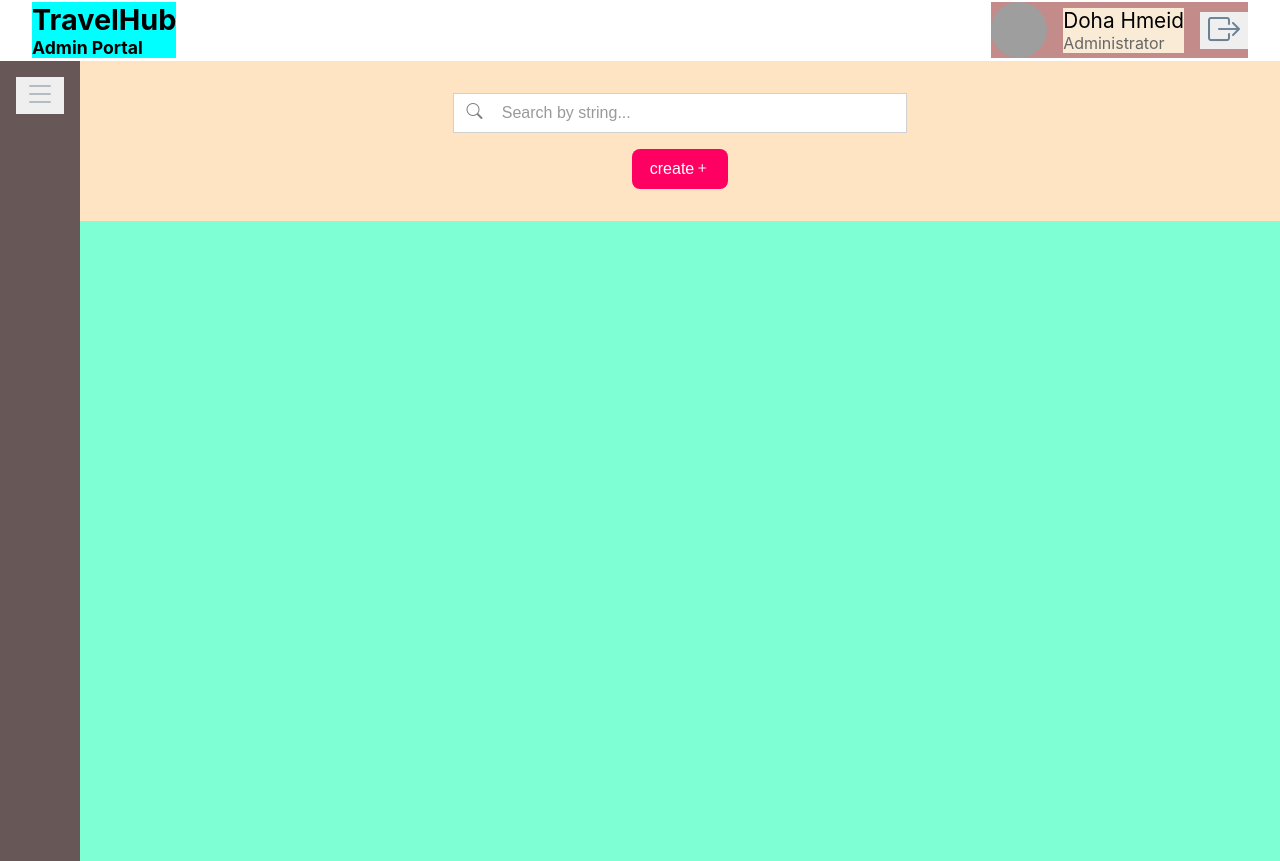
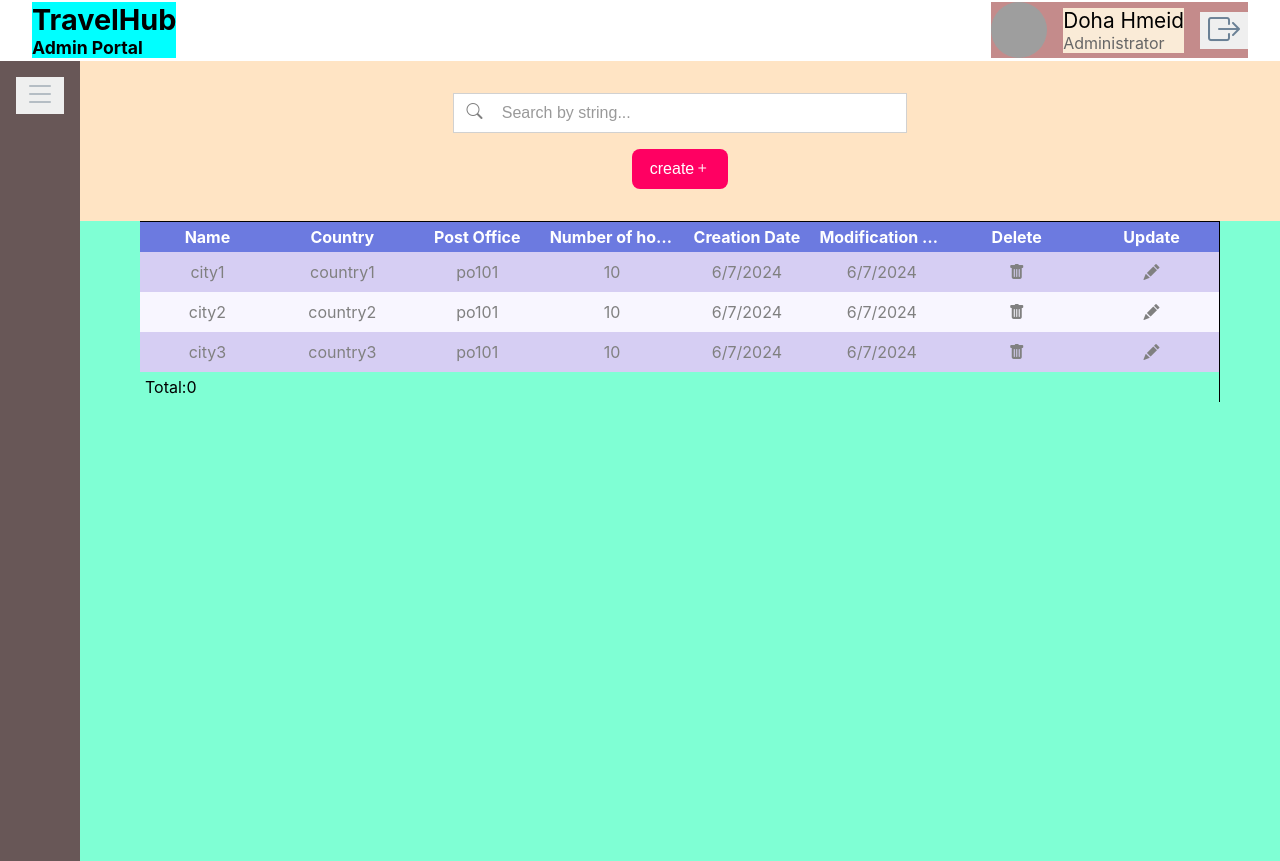
Before and after one commit to dohmeid/travel-accommodation-booking-platform, a React (Create React App) app: page / in a window 1280 px wide. Built offline with nearby package versions, Linux system fonts and the light colour scheme; grey boxes are pictures that could not be loaded.

Commit message:
adding the table grid to the admin page

```diff
--- a/src/components/AdminPage/AdminPage.tsx
+++ b/src/components/AdminPage/AdminPage.tsx
@@ -3,6 +3,7 @@ import classes from "./AdminPage.module.css";
 import Header from "./Header/Header";
 import Navigator from "./Navigator/Navigator";
 import ControlBar from "./ControlBar/ControlBar";
+import TableGrid from "./TableGrid/TableGrid";
 
 const AdminPage: FC = () => {
   return (
@@ -14,6 +15,7 @@ const AdminPage: FC = () => {
 
         <div className={classes.body}>
           <ControlBar />
+          <TableGrid/>
         </div>
       </div>
     </div>
--- /dev/null
+++ b/src/components/AdminPage/TableGrid/TableGrid.module.css
@@ -0,0 +1,64 @@
+.gridContainer {
+    display: flex;
+    flex-direction: column;
+    justify-content: center;
+    align-items: center;
+
+    .grid {
+        display: grid;
+        grid-template-columns: 1fr 1fr 1fr 1fr 1fr 1fr 1fr 1fr;
+        max-width: 90%;
+        border-collapse: collapse;
+        border-top: 1px solid black;
+        border-right: 1px solid black;
+
+        thead {
+
+            display: contents;
+
+            tr th {
+                text-align: center;
+                position: sticky;
+                background: #6c7ae0;
+                font-size: 1rem;
+                color: white;
+            }
+        }
+
+        tbody {
+
+            tr {
+                td {
+                    padding-top: 10px;
+                    padding-bottom: 10px;
+                    color: #808080;
+                    background: #d6cef3;
+                }
+
+                &:nth-child(even) td {
+                    background: #f8f6ff;
+                }
+            }
+
+
+
+        }
+
+        tfoot {}
+    }
+
+}
+
+
+tbody,
+tr {
+    display: contents;
+}
+
+th,
+td {
+    padding: 5px;
+    overflow: hidden;
+    text-overflow: ellipsis;
+    white-space: nowrap;
+}
--- /dev/null
+++ b/src/components/AdminPage/TableGrid/TableGrid.tsx
@@ -0,0 +1,85 @@
+import React, { useState, FC } from "react";
+import classes from "./TableGrid.module.css";
+
+const TableGrid: FC = () => {
+  /*
+- Cities: Name, Country, Post Office, Number of hotels, creation and modification dates, and delete option.
+- Hotels: Name, star rate, owner, room number, creation and modification dates, delete option.
+- Rooms: Number, availability, adult and children capacity, creation and modification dates, delete option.
+
+*/
+
+  return (
+    <div className={classes.gridContainer}>
+      <table className={classes.grid}>
+        <thead>
+          <tr>
+            <th>Name</th>
+            <th>Country</th>
+            <th>Post Office</th>
+            <th>Number of hotels</th>
+            <th>Creation Date</th>
+            <th>Modification Date</th>
+            <th>Delete</th>
+            <th>Update</th>
+          </tr>
+        </thead>
+        <tbody>
+          <tr>
+            <td>city1</td>
+            <td>country1</td>
+            <td>po101</td>
+            <td>10</td>
+            <td>6/7/2024</td>
+            <td>6/7/2024</td>
+            <td>
+              <i className="bi bi-trash-fill"></i>
+            </td>
+            <td>
+              <i className="bi bi-pencil-fill"></i>
+            </td>
+          </tr>
+          <tr>
+            <td>city2</td>
+            <td>country2</td>
+            <td>po101</td>
+            <td>10</td>
+            <td>6/7/2024</td>
+            <td>6/7/2024</td>
+            <td>
+              <i className="bi bi-trash-fill"></i>
+            </td>
+            <td>
+              <i className="bi bi-pencil-fill"></i>
+            </td>
+          </tr>
+          <tr>
+            <td>city3</td>
+            <td>country3</td>
+            <td>po101</td>
+            <td>10</td>
+            <td>6/7/2024</td>
+            <td>6/7/2024</td>
+            <td>
+              <i className="bi bi-trash-fill"></i>
+            </td>
+            <td>
+              <i className="bi bi-pencil-fill"></i>
+            </td>
+          </tr>
+        </tbody>
+
+        <tfoot>
+          <tr>
+            <td colSpan={5}>
+              Total:
+              <span>0</span>
+            </td>
+          </tr>
+        </tfoot>
+      </table>
+    </div>
+  );
+};
+
+export default TableGrid;
```
